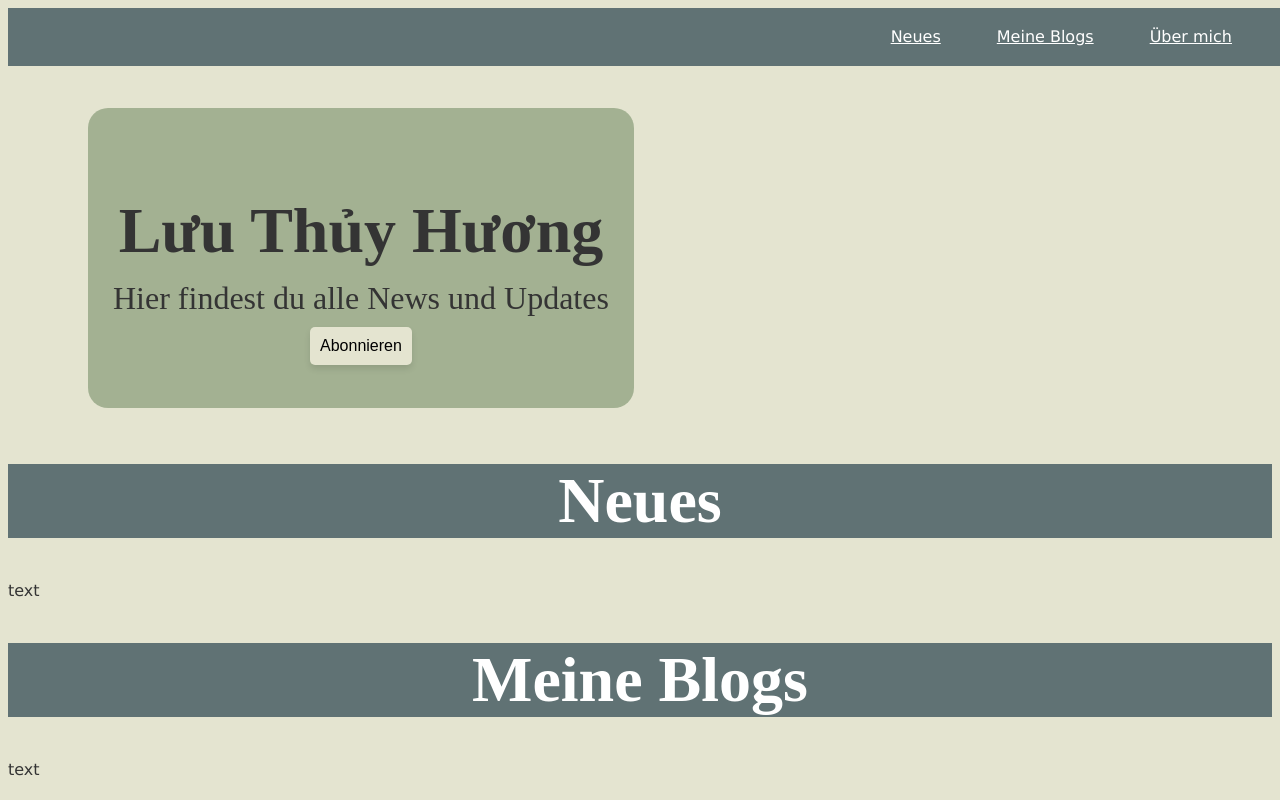
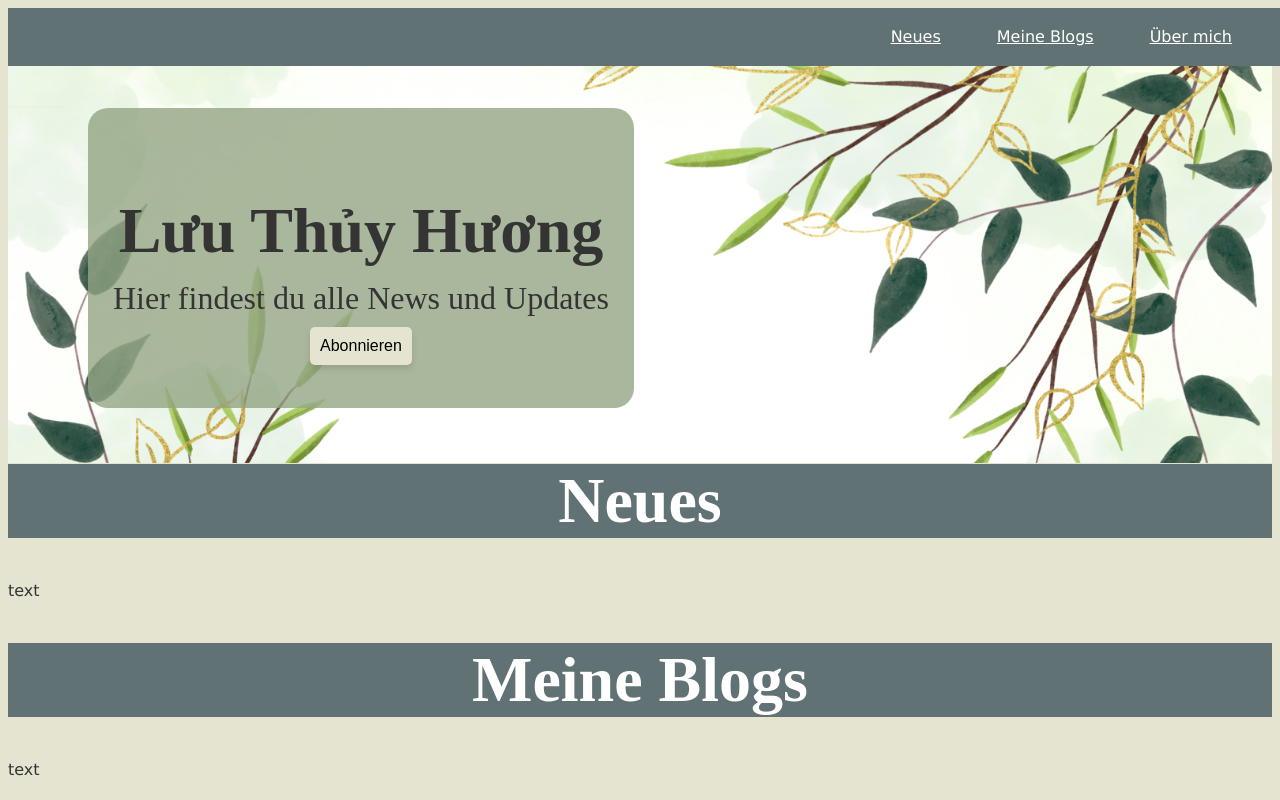
Before and after one commit to LNQ94/lth.github.io, a plain HTML site: page index.html in a window 1280 px wide. Shown: the top 800 px of the page. Drawn offline with Linux system fonts and the light colour scheme; a web font is replaced by a local one.

Commit message:
Update index.css

```diff
--- a/resources/css/index.css
+++ b/resources/css/index.css
@@ -50,7 +50,7 @@ main {
 }
 
 .banner-container {
-    background-image: url('resources/images/blog background.jpg');
+    background-image: url('../images/blog background.jpg');
     background-repeat: no-repeat;
     background-size: cover;
     height: 400px;
```
